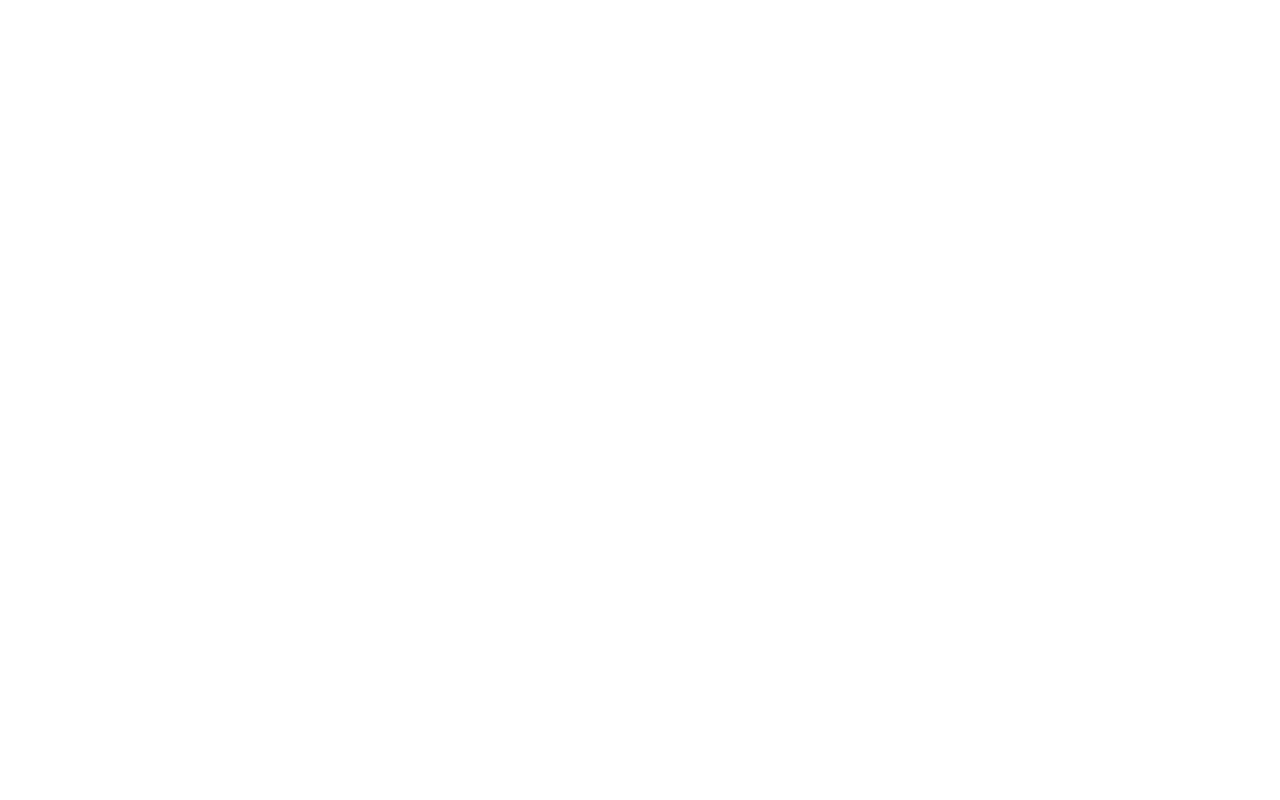
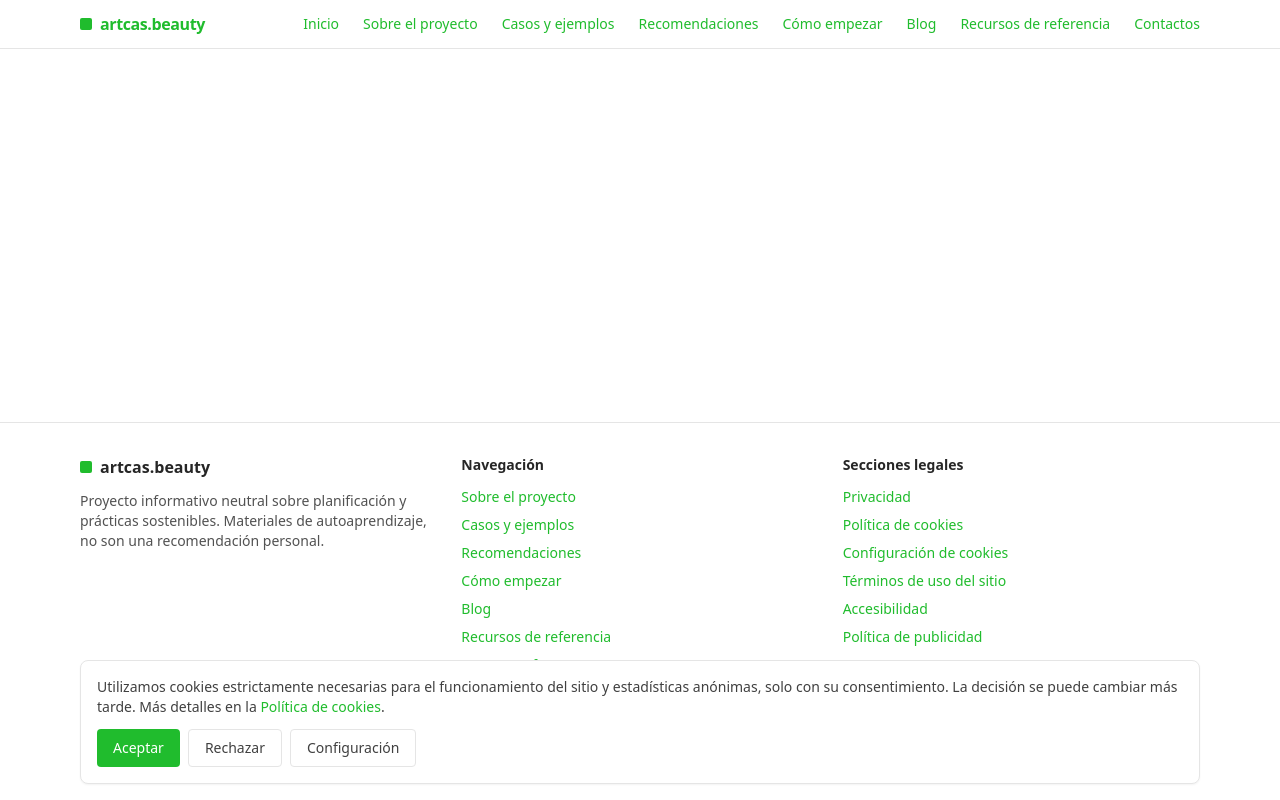
Before and after one commit to RoboMurlok/wh-react, a plain HTML site: page index.html in a window 1280 px wide. Drawn offline with Linux system fonts and the light colour scheme; the site is published under a folder, as on GitHub Pages, so addresses that start at the root find nothing.

Commit message:
Update script and link paths to relative URLs

```diff
--- a/index.html
+++ b/index.html
@@ -8,8 +8,8 @@
     <meta name="theme-color" content="#000000" />
     <link rel="icon" type="image/svg+xml" href="/vite.svg" />
     <title>Enfoque educativo seguro para las finanzas</title>
-    <script type="module" crossorigin src="/assets/index-CgQjehxy.js"></script>
-    <link rel="stylesheet" crossorigin href="/assets/index-s1uNMd5r.css">
+    <script type="module" crossorigin src="./assets/index-CgQjehxy.js"></script>
+    <link rel="stylesheet" crossorigin href="./assets/index-s1uNMd5r.css">
   </head>
   <body>
     <div id="root"></div>
```
